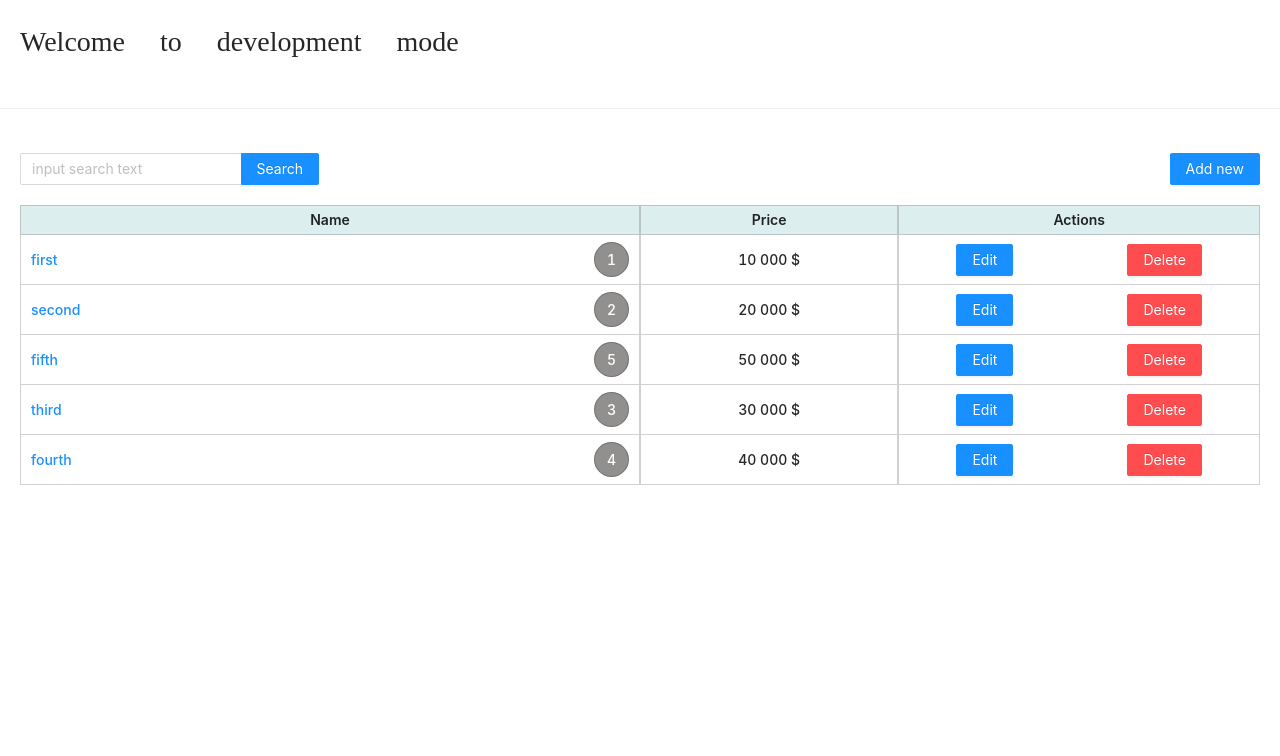
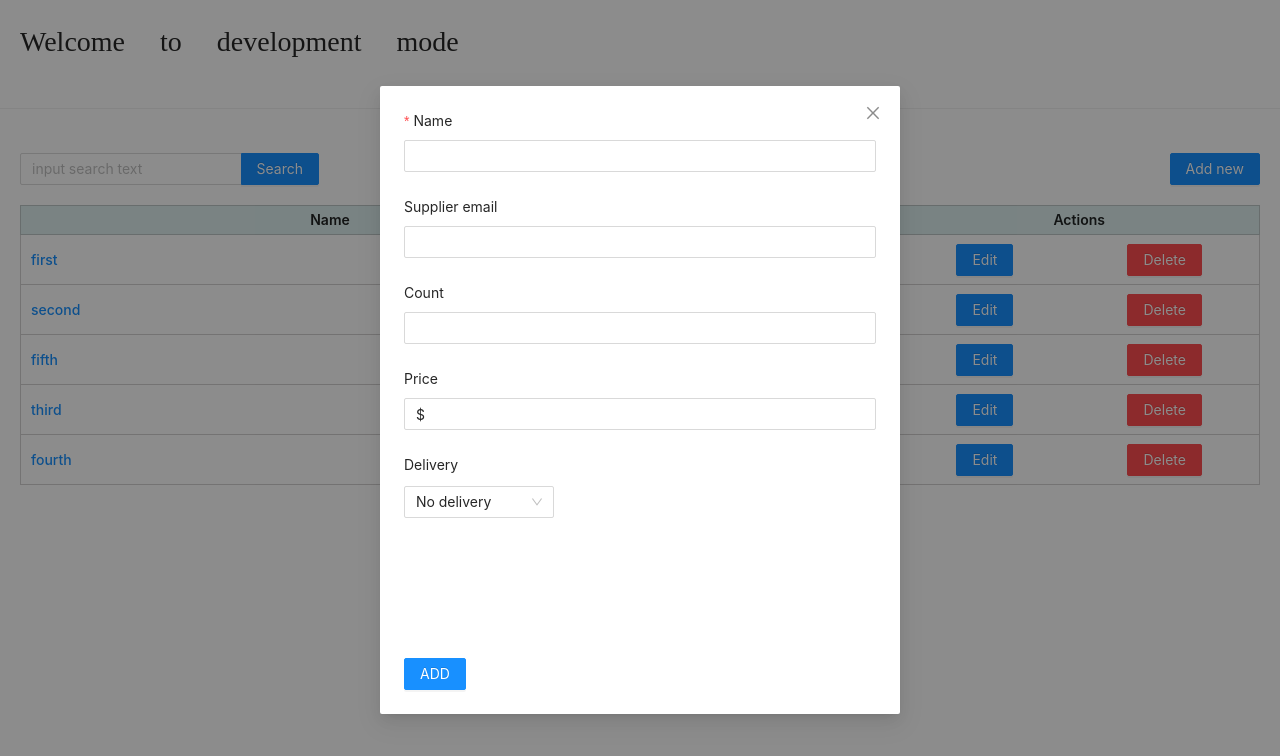
Before and after one commit to UnDanilka/saga-app, a React (Create React App) app: page /add in a window 1280 px wide. Shown: the top 756 px of the page. Built offline with nearby package versions, Linux system fonts and the light colour scheme; data requests are answered from the project's data file.

Commit message:
feat:added route for addEditModal

```diff
--- a/src/components/Modal/EditAddModal.jsx
+++ b/src/components/Modal/EditAddModal.jsx
@@ -16,8 +16,9 @@ import classes from "./EditAddModal.module.css";
 import { v4 as uuidv4 } from "uuid";
 import { useDispatch } from "react-redux";
 import { addProduct, updateProduct } from "../../redux/actions/productsActions";
+import { useParams, useNavigate } from "react-router-dom";
 
-const EditAddModal = ({ editModal, setEditModal }) => {
+const EditAddModal = ({ productsState }) => {
   const [form] = Form.useForm();
   const dispatch = useDispatch();
   const { Option } = Select;
@@ -26,28 +27,47 @@ const EditAddModal = ({ editModal, setEditModal }) => {
   const [cities, setCities] = useState([]);
   const [checkedCities, setCheckedCities] = useState([]);
   const [deliveryError, setDeliveryError] = useState(false);
+  const [product, setProduct] = useState({});
+
+  const navigate = useNavigate();
+  const params = useParams();
+
+  useEffect(() => {
+    const currentProduct = productsState.find((product) => {
+      return product.id === +params.id;
+    });
+    setProduct(currentProduct);
+  }, [params.id, productsState]);
 
   const handleCancel = () => {
-    setEditModal((prev) => {
-      return { product: null, visible: false };
-    });
+    navigate("/");
     clearDelivery();
     form.resetFields();
   };
 
   useEffect(() => {
     form.setFieldsValue({
-      name: editModal.product?.name,
-      email: editModal.product?.email,
-      count: editModal.product?.count,
-      price: editModal.product?.price,
+      name: product?.name,
+      email: product?.email,
+      count: product?.count,
+      price: product?.price,
     });
-    if (editModal.product?.delivery) {
+    if (product?.delivery) {
+      console.log("cities", product.delivery.cities);
       setDeliveryType("city");
-      setCountry({ country: editModal.product?.delivery?.country, init: true });
-      setCheckedCities(editModal.product?.delivery.cities);
+      setCountry({ country: product?.delivery?.country, init: true });
+      setCheckedCities(product?.delivery.cities);
     }
-  }, [editModal, form]);
+    console.log("product", product);
+  }, [product, form]);
+
+  useEffect(() => {
+    console.log("checkedCities", checkedCities);
+  }, [checkedCities]);
+
+  useEffect(() => {
+    console.log("country", country);
+  }, [country]);
 
   const clearDelivery = () => {
     setDeliveryType("noDelivery");
@@ -72,8 +92,8 @@ const EditAddModal = ({ editModal, setEditModal }) => {
         data = { ...props, delivery: null };
       }
 
-      if (editModal.product) {
-        data = { ...editModal.product, ...data };
+      if (product) {
+        data = { ...product, ...data };
         dispatch(updateProduct(data));
       } else {
         data = { ...data, id: uuidv4() };
@@ -81,9 +101,7 @@ const EditAddModal = ({ editModal, setEditModal }) => {
       }
       form.resetFields();
 
-      setEditModal((prev) => {
-        return { product: null, visible: false };
-      });
+      navigate("/");
       clearDelivery();
     }
   };
@@ -101,7 +119,11 @@ const EditAddModal = ({ editModal, setEditModal }) => {
   }, [deliveryType]);
 
   useEffect(() => {
-    if (!country.init) setCheckedCities([]);
+    if (country) {
+      if (!country.init) {
+        setCheckedCities([]);
+      }
+    }
     switch (country.country) {
       case "russia":
         setCities(["moscow", "kazan", "saratov"]);
@@ -146,13 +168,7 @@ const EditAddModal = ({ editModal, setEditModal }) => {
   }, [checkedCities.length, country, deliveryType]);
 
   return (
-    <Modal
-      forceRender
-      visible={editModal.visible}
-      onCancel={handleCancel}
-      footer=""
-      centered
-    >
+    <Modal forceRender visible onCancel={handleCancel} footer="" centered>
       <Form layout="vertical" onFinish={formFinish} form={form}>
         <Form.Item
           label="Name"
@@ -251,7 +267,7 @@ const EditAddModal = ({ editModal, setEditModal }) => {
         </div>
 
         <Button type="primary" htmlType="submit">
-          {editModal.product ? "UPDATE" : "ADD"}
+          {product ? "UPDATE" : "ADD"}
         </Button>
       </Form>
     </Modal>
--- a/src/components/Modal/ModalInfo.jsx
+++ b/src/components/Modal/ModalInfo.jsx
@@ -10,13 +10,18 @@ const ModalInfo = ({ productsState }) => {
 
   useEffect(() => {
     const currentProduct = productsState.find((product) => {
-      return product.id === +params.id;
+      return product.id.toString() === params.id;
     });
     setProduct(currentProduct);
   }, [params.id, productsState]);
 
   return (
-    <Modal visible title="ProductInfo" footer="" onCancel={() => navigate("/")}>
+    <Modal
+      visible
+      title="Product info"
+      footer=""
+      onCancel={() => navigate("/")}
+    >
       <div>
         <div>Name: {product?.name || "No Data"} </div>
         <div>Email: {product?.email || "No Data"}</div>
--- a/src/components/Product/Product.jsx
+++ b/src/components/Product/Product.jsx
@@ -5,20 +5,16 @@ import confirmDeleting from "../Modal/confirmDeleting";
 import { Link } from "react-router-dom";
 import { useDispatch } from "react-redux";
 import { deleteProduct } from "../../redux/actions/productsActions";
+import { useNavigate } from "react-router-dom";
 
 const Product = (props) => {
-  const { product, setEditModal } = props;
+  const navigate = useNavigate();
+  const { product } = props;
 
   const dispatch = useDispatch();
 
   const handleDeleteProduct = (id) => {
     dispatch(deleteProduct(id));
-  };
-
-  const handleEdit = () => {
-    setEditModal((prev) => {
-      return { product, visible: true };
-    });
   };
 
   return (
@@ -38,7 +34,7 @@ const Product = (props) => {
       </Col>
       <Col span={7}>
         <div className={`${classes.row_item} ${classes.row_item_actions}`}>
-          <Button type="primary" onClick={handleEdit}>
+          <Button type="primary" onClick={() => navigate(`edit/${product.id}`)}>
             Edit
           </Button>
 
--- a/src/components/Table/Table.jsx
+++ b/src/components/Table/Table.jsx
@@ -9,20 +9,22 @@ import { CloseCircleTwoTone } from "@ant-design/icons";
 import Loading from "../Loading/Loading";
 import { Routes, Route } from "react-router-dom";
 import ModalInfo from "../Modal/ModalInfo";
+import { useNavigate } from "react-router-dom";
 
 const Table = (props) => {
+  const navigate = useNavigate();
   const { products, loading } = props.data;
   const [productsState, setProductsState] = useState(products);
   const [sorting, setSorting] = useState({ name: null, price: null });
   const [searchValue, setSearchValue] = useState("");
-  const [editModal, setEditModal] = useState({
-    visible: false,
-    products: null,
-  });
 
   useEffect(() => {
     setProductsState(products?.filter((p) => p.name.includes(searchValue)));
   }, [products]);
+
+  useEffect(() => {
+    console.log("productsState", productsState);
+  }, [productsState]);
 
   const setSortedValue = (exp) => {
     setProductsState((prev) => {
@@ -56,9 +58,7 @@ const Table = (props) => {
   }, [products, searchValue, sorting]);
 
   const handleAdd = () => {
-    setEditModal((prev) => {
-      return { product: null, visible: true };
-    });
+    navigate("add");
   };
 
   return (
@@ -80,13 +80,7 @@ const Table = (props) => {
           <Loading />
         ) : productsState.length > 0 ? (
           productsState?.map((product, index) => {
-            return (
-              <Product
-                product={product}
-                key={index}
-                setEditModal={setEditModal}
-              />
-            );
+            return <Product product={product} key={index} />;
           })
         ) : (
           <div className={classes.noData_wrapper}>
@@ -98,11 +92,18 @@ const Table = (props) => {
           </div>
         )}
 
-        <EditAddModal editModal={editModal} setEditModal={setEditModal} />
         <Routes>
           <Route
             path="info/:id"
             element={<ModalInfo productsState={productsState} />}
+          />
+          <Route
+            path="edit/:id"
+            element={<EditAddModal productsState={productsState} />}
+          />
+          <Route
+            path="add"
+            element={<EditAddModal productsState={productsState} />}
           />
         </Routes>
       </div>
```
